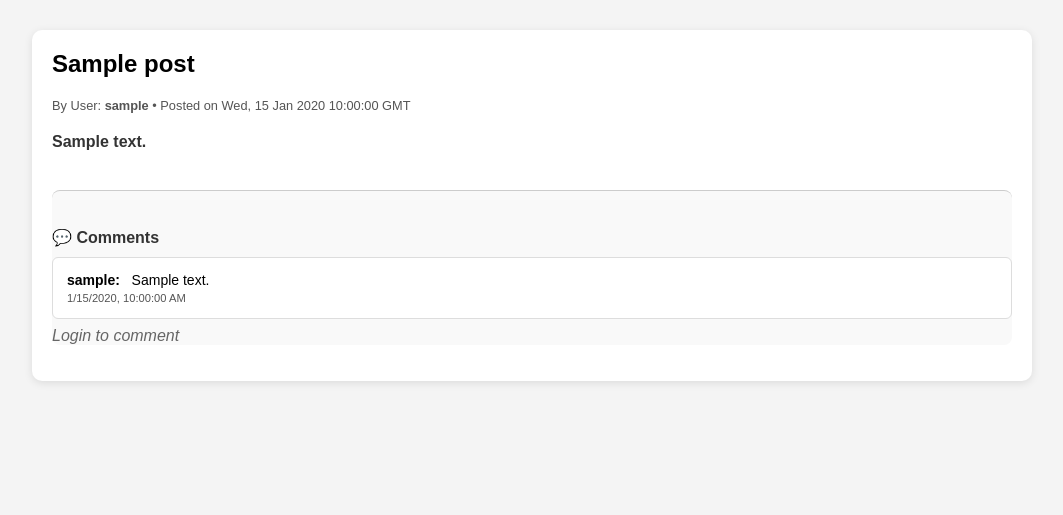
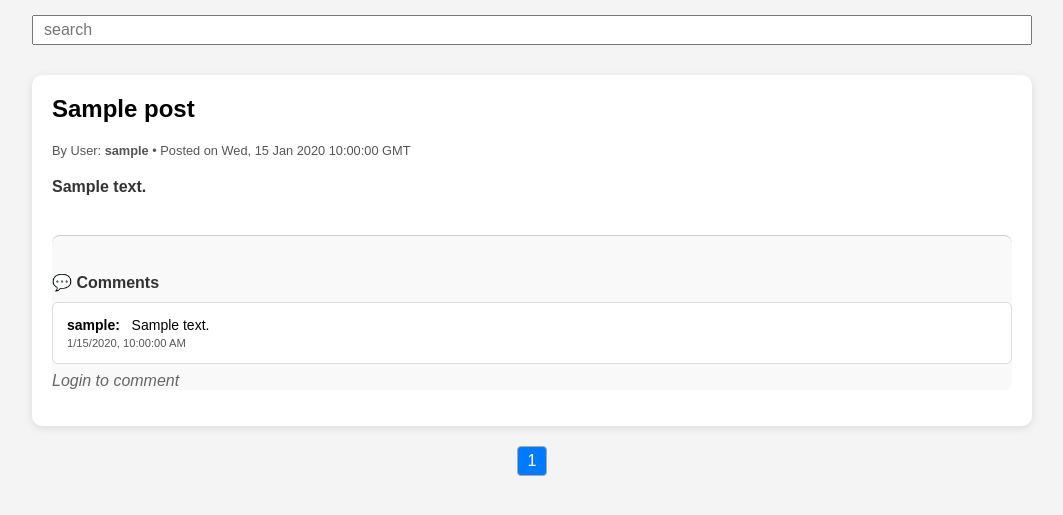
Before and after one commit to SahilAsodariya/Blog, a Flask app: page / in a window 1280 px wide. Shown: the part 101-616 px from the top of the page, without its empty margins (108-1171 px from the left). Run offline with Flask 3, Linux system fonts and the light colour scheme; tables that the repository leaves empty hold one stand-in row (values such as "Sample post").

Commit message:
implement pagination and search functionality for posts; update UI for better layout and user experience

```diff
--- a/app/routes/post.py
+++ b/app/routes/post.py
@@ -3,6 +3,7 @@ from ..models import Post, User
 from ..extensions import db
 from ..schema.schema import PostSchema, CommentSchema
 from datetime import datetime, timedelta
+from sqlalchemy import func
 
 def get_ist_time():
     return datetime.utcnow() + timedelta(hours=5, minutes=30)
@@ -18,14 +19,28 @@ comments_schema = CommentSchema(many=True)
 
 @post_bp.route('/', methods=['GET'])
 def get_posts():
-    posts = Post.query.all()
+    # Get query params with default values
+    page = request.args.get('page', 1, type=int)
+    limit = request.args.get('limit', 10, type=int)
+    search = request.args.get('search', '', type=str)
+
+    # Paginate query
+
+    if search:
+        pagination = Post.query.filter(
+        func.lower(Post.content).like(f'%{search}%')
+        ).order_by(Post.created_at.desc()).paginate(page=page, per_page=limit)
+    else:
+        pagination = Post.query.order_by(Post.created_at.desc()).paginate(page=page, per_page=limit)
+
+
     admin = 0
     admin_users = User.query.filter_by(is_admin=True).first()
     if admin_users:
         admin = admin_users.id
 
     post_list = []
-    for post in posts:
+    for post in pagination.items:
         post_list.append({
             "id": post.id,
             "title": post.title,
@@ -35,7 +50,17 @@ def get_posts():
             "username": post.user.username,
             "comments": comments_schema.dump(post.comments) if post.comments else [],
         })
-    return jsonify({"posts": post_list, "admin": admin}), 200
+    return jsonify({
+        "posts": post_list,
+        "admin": admin,
+        "pagination": {
+            "total_posts": pagination.total,
+            "total_pages": pagination.pages,
+            "current_page": pagination.page,
+            "has_next": pagination.has_next,
+            "has_prev": pagination.has_prev,
+        }
+    }), 200
 
 @post_bp.route('/create-page', methods=['GET'])
 def create_post_page():
--- a/app/static/css/posts.css
+++ b/app/static/css/posts.css
@@ -18,9 +18,22 @@ body {
   display: flex;
   justify-content: space-between;
   align-items: center;
-  margin-bottom: 30px;
+  margin-bottom: 15px;
   flex-wrap: wrap;
 }
+.search-container{
+  margin-bottom: 30px;
+  display: flex;
+  width: 100%;
+  gap: 20px;
+}
+.search{
+ width: 100%;
+  height: 30px;
+  padding: 0px 10px;
+  font-size: 16px;
+}
+
 
 .actions {
   display: flex;
@@ -161,3 +174,28 @@ body {
   color: #666;
   margin-top: 8px;
 }
+
+.page-container {
+  align-items: center;
+  justify-content: center;
+  display: flex;
+  gap: 5px;
+  margin-top: 20px;
+  flex-wrap: wrap;
+}
+
+.page {
+  padding: 5px 10px;
+  border: 1px solid #aaa;
+  cursor: pointer;
+  border-radius: 4px;
+}
+
+.page.active {
+  background-color: #007bff;
+  color: white;
+}
+
+.page.nav {
+  font-weight: bold;
+}
--- a/app/templates/posts.html
+++ b/app/templates/posts.html
@@ -1,13 +1,11 @@
 <!DOCTYPE html>
 <html lang="en">
+
 <head>
   <meta charset="UTF-8" />
   <title>All Blog Posts</title>
   <!-- Link to external CSS file -->
-    <link
-      rel="stylesheet"
-      href="{{ url_for('static', filename='css/posts.css') }}"
-    />
+  <link rel="stylesheet" href="{{ url_for('static', filename='css/posts.css') }}" />
 </head>
 
 <body>
@@ -18,73 +16,52 @@
       <div class="actions">
         <!-- Shown only when logged in -->
         <div style="display: flex; align-items: center">
-            <input
-              type="checkbox"
-              id="my_post"
-              onchange="func()"
-              style="display: none"
-            />
+          <input type="checkbox" id="my_post" onchange="func()" style="display: none" />
           <p id="my_post_label" style="display: none">Only see my posts</p>
         </div>
 
         <!-- Button to create new post -->
-          <button
-            id="create-post-btn"
-            class="btn primary"
-            onclick="goToCreatePost()"
-            style="display: none"
-          >
+        <button id="create-post-btn" class="btn primary" onclick="goToCreatePost()" style="display: none">
           + Create New Post
         </button>
 
         <!-- Admin-only: Link to admin user list -->
-          <button
-            id="user-btn"
-            class="btn user"
-            onclick="goToAdminDashboard()"
-            style="display: none"
-          >
+        <button id="user-btn" class="btn user" onclick="goToAdminDashboard()" style="display: none">
           All Users
         </button>
 
         <!-- Logout button -->
-          <button
-            id="logout-btn"
-            class="btn danger"
-            onclick="logout()"
-            style="display: none"
-          >
+        <button id="logout-btn" class="btn danger" onclick="logout()" style="display: none">
           Logout
         </button>
 
         <!-- Shown only when NOT logged in -->
-          <button
-            id="login-btn"
-            class="btn primary"
-            onclick="goToLogin()"
-            style="display: none"
-          >
+        <button id="login-btn" class="btn primary" onclick="goToLogin()" style="display: none">
           Login
         </button>
-          <button
-            id="register-btn"
-            class="btn register"
-            onclick="goToRegister()"
-            style="display: none"
-          >
+        <button id="register-btn" class="btn register" onclick="goToRegister()" style="display: none">
           Register
         </button>
       </div>
     </header>
+    <div class="search-container">
+      <input type="search" name="search" class="search" placeholder="search">
+    </div>
 
     <!-- Container for blog posts -->
     <div id="posts-container" class="posts-container"></div>
+    <div class="page-container"></div>
+  </div>
   </div>
 
   <script>
     const token = localStorage.getItem("access_token"); // Get stored token
     const userId = localStorage.getItem("user_id"); // Get current user id
     let is_admin = false; // Flag to check if current user is admin
+    const search = document.querySelector('.search')
+    let search_val = search.value.trim()
+
+
 
     // Handle comment form submission
     function submitComment(e, postId) {
@@ -131,10 +108,11 @@
     }
 
     // Main function to load and display posts
-      const func = async () => {
-        const cheackboxVal = document.getElementById("my_post");
+    const func = async (page) => {
+      const search = document.querySelector('.search')
+      let search_val = search.value.trim()
 
-        fetch("/post/", {
+      fetch(`/post?page=${page}&limit=10&search=${search_val}`, {
         method: "GET",
         headers: {
           "Content-Type": "application/json",
@@ -142,6 +120,8 @@
       })
         .then((res) => res.json())
         .then((data) => {
+          const cheackboxVal = document.getElementById("my_post");
+
           // Check if user is admin
           if (userId == data.admin) {
             is_admin = true;
@@ -152,6 +132,12 @@
             document.getElementById("user-btn").style.display =
               "inline-block";
           }
+
+          // for pagination add page in page conatainer
+
+          let totalPages = data.pagination.total_pages
+          let currentPage = data.pagination.current_page
+          renderPagination(currentPage, totalPages)
 
           const container = document.getElementById("posts-container");
           container.innerHTML = "";
@@ -170,21 +156,17 @@
               div.innerHTML = `
                               <div>
                                   <h2>${post.title}</h2>
-                                  <p class="meta">By User: <strong> ${
-                                    post.username
-                                  } </strong>  • Posted on  ${
-                  post.created_at
+                                  <p class="meta">By User: <strong> ${post.username
+                } </strong>  • Posted on  ${post.created_at
                 }</p>
                                   <p class="content">${post.content}</p>
                               </div>
                               <div class="actions">
-                                  ${
-                                    token && userId == post.user_id
+                                  ${token && userId == post.user_id
                   ? `<a href="/post/edit-page/${post.id}" class="btn primary">Edit</a>`
                   : ""
                 }
-                                  ${
-                                    (token && userId == post.user_id) ||
+                                  ${(token && userId == post.user_id) ||
                   is_admin
                   ? `<a onclick="deletePost(${post.id})" class="btn danger">Delete</a>`
                   : ""
@@ -194,26 +176,22 @@
                               <!-- Comment Section -->
                               <div class="comments-section">
                                 <h4>💬 Comments</h4>
-                                <div class="comments-list" id="comments-${
-                                  post.id
+                                <div class="comments-list" id="comments-${post.id
                 }">
-                                 ${
-                                   post.comments && post.comments.length > 0
+                                 ${post.comments && post.comments.length > 0
                   ? post.comments
                     .map(
                       (comment) => `
                                    <div class="comment">
                                     <div style="flex: 12;">
-                                      <p><strong>${
-                                        comment.user.username
+                                      <p><strong>${comment.user.username
                         }:</strong> &nbsp; ${comment.content}</p>
                                       <p class="meta">${new Date(
                           comment.created_at
                         ).toLocaleString()}</p>
                                     </div>
                                   <div style="flex: 1;">
-                                    ${
-                                      is_admin
+                                    ${is_admin
                           ? `<a
                             onclick="deleteComment(${comment.id})"
                             class="btn danger"
@@ -231,8 +209,7 @@
                                 </div>
 
                                 <!-- If logged in, show comment input -->
-                                ${
-                                  token
+                                ${token
                   ? `
                                 <form class="comment-form" onsubmit="submitComment(event, ${post.id})">
                                   <input
@@ -266,7 +243,12 @@
             "posts-container"
           ).innerHTML = `<p style="color:red;">Unable to fetch posts.</p>`;
         });
+
     };
+
+    document.querySelector('.search').addEventListener('input', function (e) {
+      func(1)
+    })
 
     // Delete Comment function
     const deleteComment = (commentId) => {
@@ -336,6 +318,59 @@
       window.location.href = "/admin/only_admin"; // adjust to your admin dashboard route
     }
 
+    function renderPagination(currentPage, totalPages) {
+      const pageContainer = document.querySelector('.page-container');
+      pageContainer.innerHTML = '';
+
+      const maxVisiblePages = 5; // Show only 5 pages max around current
+      const half = Math.floor(maxVisiblePages / 2);
+
+      let start = Math.max(1, currentPage - half);
+      let end = Math.min(totalPages, currentPage + half);
+
+      if (end - start < maxVisiblePages - 1) {
+        if (start === 1) {
+          end = Math.min(start + maxVisiblePages - 1, totalPages);
+        } else if (end === totalPages) {
+          start = Math.max(end - maxVisiblePages + 1, 1);
+        }
+      }
+
+      // First << button
+      if (currentPage > 1) {
+        addPageButton('<<', 1);
+        addPageButton('<', currentPage - 1);
+      }
+
+      // Number buttons
+      for (let i = start; i <= end; i++) {
+        const btn = document.createElement('div');
+        btn.className = 'page';
+        btn.textContent = i;
+        if (i === currentPage) {
+          btn.classList.add('active'); // highlight current page
+        }
+        btn.addEventListener('click', () => func(i));
+        pageContainer.appendChild(btn);
+      }
+
+      // Last >> button
+      if (currentPage < totalPages) {
+        addPageButton('>', currentPage + 1);
+        addPageButton('>>', totalPages);
+      }
+
+      function addPageButton(text, page) {
+        const btn = document.createElement('div');
+        btn.className = 'page nav';
+        btn.textContent = text;
+        btn.addEventListener('click', () => func(page));
+        pageContainer.appendChild(btn);
+      }
+    }
+
+
+
     // Logout function
     function logout() {
       localStorage.removeItem("access_token");
@@ -343,8 +378,11 @@
       window.location.href = "/";
     }
 
+
     // Initial call to load posts
-      func();
+    func(1);
+
   </script>
 </body>
+
 </html>
```
Lines whose indentation alone changed are shown as unchanged.
